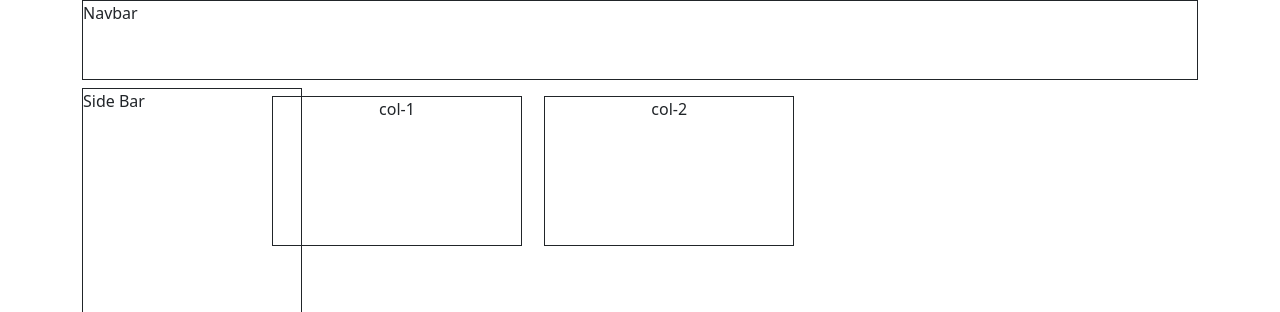
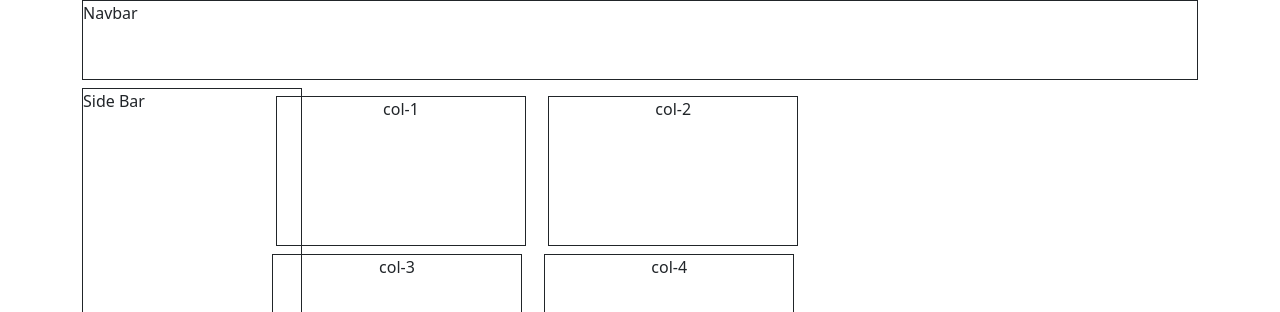
Before and after one commit to MarkRyuo/SalesInventoryManagementSystem, a React (Vite) app: page / in a window 1280 px wide. Shown: the top 312 px of the page. Built offline with nearby package versions, Linux system fonts and the light colour scheme.

Commit message:
Subject: Body

```diff
--- a/src/components/DashboardCards/MainDash.tsx
+++ b/src/components/DashboardCards/MainDash.tsx
@@ -1,4 +1,5 @@
 import { Graph1 } from "../Graphs/Graph1";
+import { Graph2 } from "../Graphs/Graph2";
 
 
 //* Element main
@@ -11,7 +12,7 @@ export const MainDash = () => {
         <div>
             <div className="container-lg m-2" style={{width: "1069px",  height: "80vh",}}>
                 <div className="row text-center">
-                    <div className="col-12 g-1">
+                    <div className="col-12 g-1 ms-1">
                         <div>
                             <Graph1/>
                         </div>
@@ -19,7 +20,7 @@ export const MainDash = () => {
 
                     <div className="col-12 g-1">
                         <div>
-
+                            <Graph2/>
                         </div>
                     </div>
 
```
